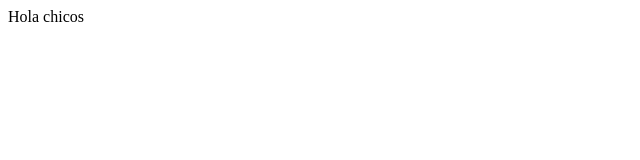
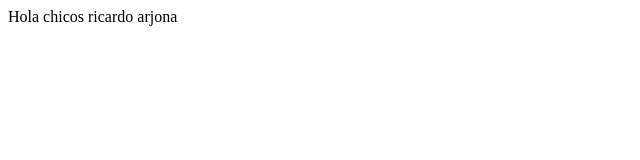
Before and after one commit to florenciabravo/proyecto-curso-git, a plain HTML site: page index.html in a window 1280 px wide. Shown: the whole page, without its empty margins (0-640 px from the left). Drawn offline with Linux system fonts and the light colour scheme.

Commit message:
cambiosss

```diff
--- a/index.html
+++ b/index.html
@@ -1,5 +1,5 @@
 <html>
     <body>
-        Hola chicos
+        Hola chicos ricardo arjona
     </body>
 </html>
```
